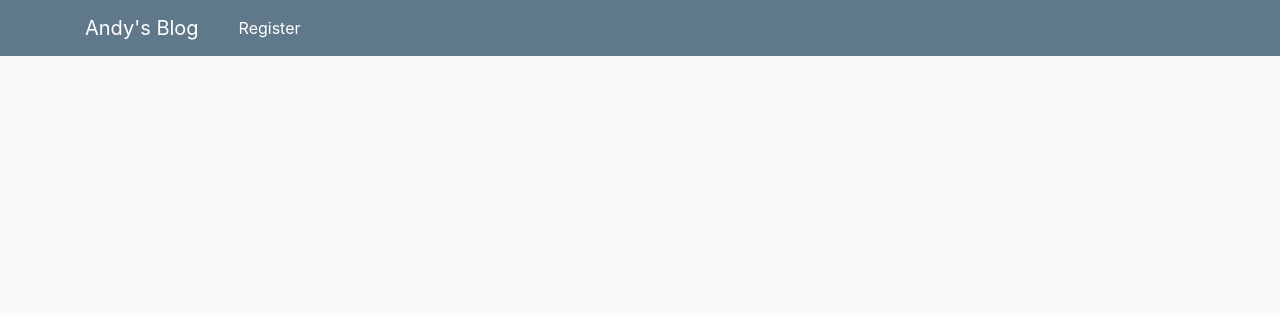
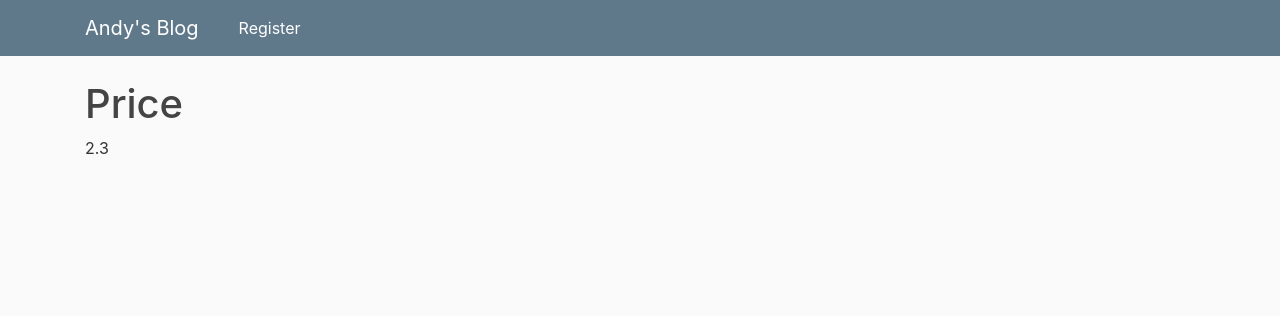
Before and after one commit to bhavyakundra/Blog-Site, a Flask app: page /models in a window 1280 px wide. Shown: the top 316 px of the page. Run offline with Flask 2, Linux system fonts and the light colour scheme; parts of the project's set-up code (start-up, migrations or seed data) failed here and were passed over; some libraries are stand-ins or nearby versions.

Commit message:
121823_models_repair

```diff
--- a/flask_blog_andy/flaskblog/templates/models.html
+++ b/flask_blog_andy/flaskblog/templates/models.html
@@ -1,3 +1,5 @@
 {% extends "layout.html" %}
 {% block content %}
+<h1>Price</h1>
+<p>{{HSAI_price}}</p>
 {% endblock content %}
```
